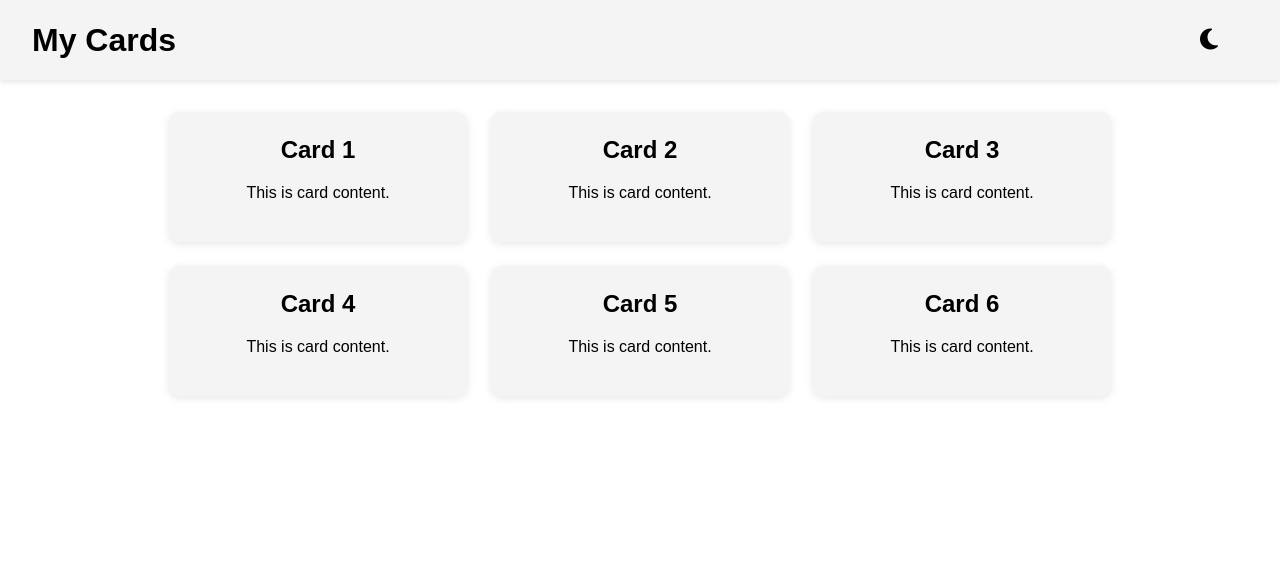
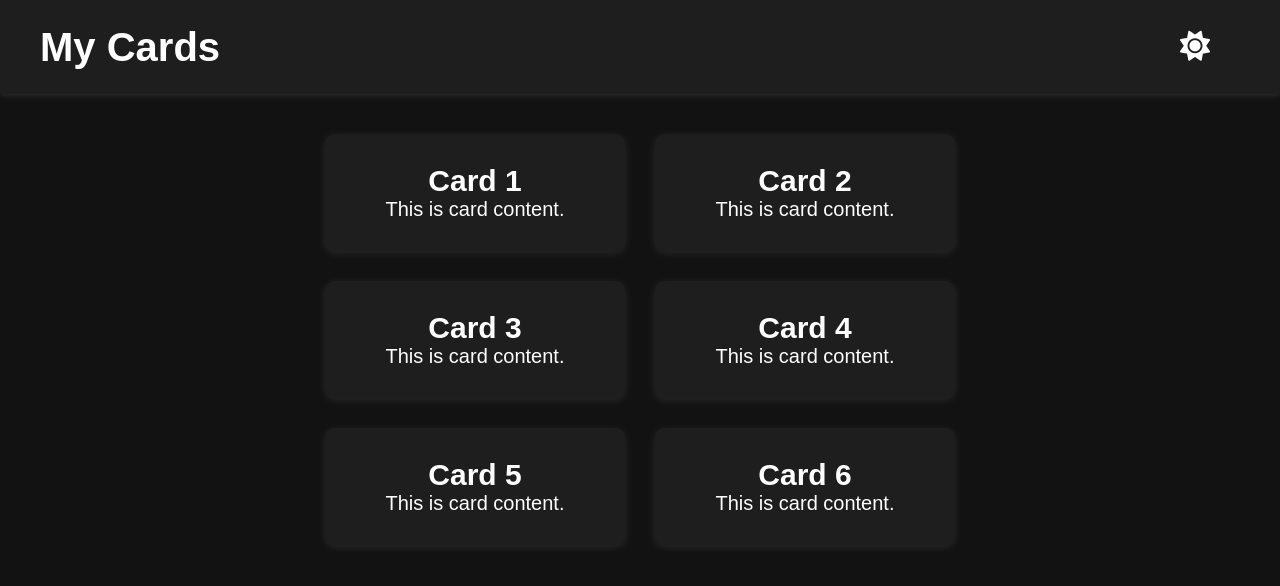
Before and after one commit to Gani25/javascript_weekdays_b2, a plain HTML site: page day28_mini_project/index.html in a window 1280 px wide. Both pictures are taken after a click on the button 1209 px from the left and 40 px from the top of the page. Drawn offline with Linux system fonts and the light colour scheme.

Commit message:
toggle dark/light

```diff
--- a/day28_mini_project/index.html
+++ b/day28_mini_project/index.html
@@ -17,7 +17,7 @@
     <header>
         <h1>My Cards</h1>
         <button id="toggleBtn">
-            <i id="icon" class="fa-solid fa-moon"></i>
+            <i id="icon" class="fa-solid fa-moon moon"></i>
         </button>
     </header>
 
@@ -49,7 +49,7 @@
     </main>
 
 
-
+    <script src="index.js"></script>
 
 </body>
 
--- /dev/null
+++ b/day28_mini_project/index.js
@@ -0,0 +1,22 @@
+const changeThemeButton = document.querySelector("#toggleBtn");
+const body = document.querySelector("body");
+
+let darkMode = localStorage.getItem("themePreference") === "true";
+
+function changeTheme() {
+  if (darkMode) {
+    body.classList.add("dark");
+    changeThemeButton.innerHTML = '<i class="fa-solid fa-sun sun"></i>';
+  } else {
+    body.classList.remove("dark");
+    changeThemeButton.innerHTML = '<i class="fa-solid fa-moon moon"></i>';
+  }
+}
+
+changeThemeButton.addEventListener("click", () => {
+  darkMode = !darkMode; // false
+  localStorage.setItem("themePreference", darkMode);
+  changeTheme();
+});
+
+changeTheme();
--- a/day28_mini_project/style.css
+++ b/day28_mini_project/style.css
@@ -1,19 +1,29 @@
+* {
+  margin: 0;
+  padding: 0;
+  box-sizing: border-box;
+}
 :root {
   --bg-color: #ffffff;
   --text-color: #000000;
   --card-bg: #f4f4f4;
   --card-shadow: rgba(0, 0, 0, 0.1);
+  --card-shadow-hover: rgba(0, 0, 0, 0.647);
+}
+
+html {
+  font-size: 20px;
 }
 
 body.dark {
   --bg-color: #121212;
   --text-color: #ffffff;
   --card-bg: #1e1e1e;
-  --card-shadow: rgba(255, 255, 255, 0 was 1);
+  --card-shadow: rgba(255, 255, 255, 0.1);
+  --card-shadow-hover: rgba(255, 255, 255, 0.66);
 }
 
 body {
-  margin: 0;
   font-family: Arial, sans-serif;
   background: var(--bg-color);
   color: var(--text-color);
@@ -45,9 +55,9 @@ h1 {
   transition: all 0.5s, color 0.3s;
 }
 
-#toggleBtn:hover {
-  transform: rotate(-90deg);
-}
+/* #toggleBtn:hover {
+  transform: translateY(-2px);
+} */
 
 .sun,
 .moon {
@@ -66,20 +76,27 @@ h1 {
 
 .container {
   display: flex;
+  /* flex-direction: column; */
   flex-wrap: wrap;
   gap: 1.5rem;
   justify-content: center;
   padding: 2rem;
+  width: 80%;
+  margin-inline: auto;
 }
 
 .card {
   background: var(--card-bg);
   box-shadow: 0 2px 8px var(--card-shadow);
   border-radius: 10px;
-  width: 250px;
+  width: 300px;
   padding: 1.5rem;
+  cursor: pointer;
   text-align: center;
-  transition: background 0.3s, box-shadow 0.3s;
+  transition: all 0.3s;
+}
+.card:hover {
+  box-shadow: 0 2px 8px var(--card-shadow-hover);
 }
 
 .card h2 {
```
